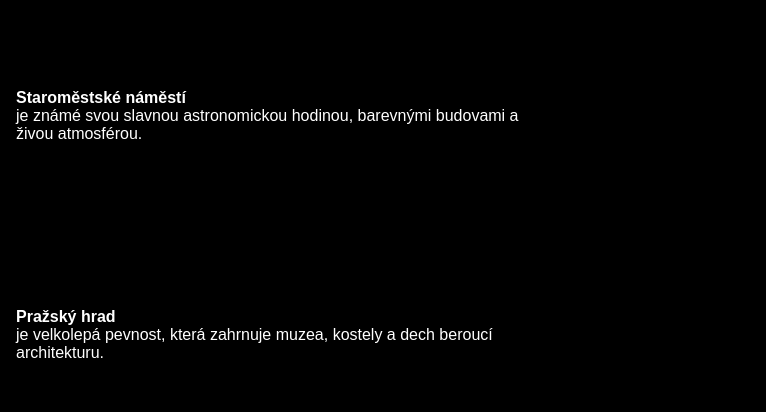
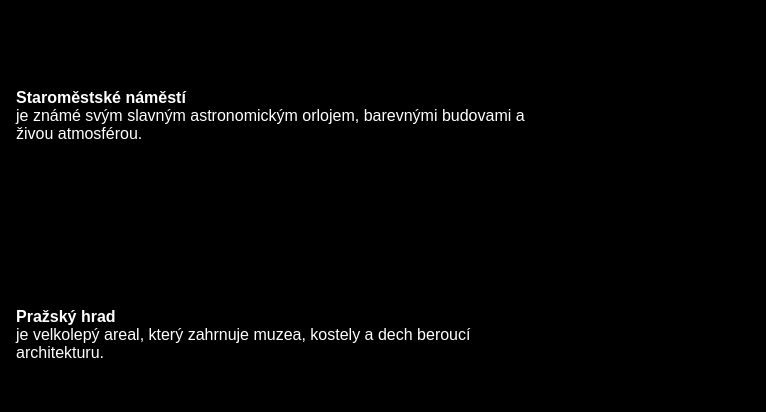
Before and after one commit to LittlekingApplication/littlekingmobileapp, a plain HTML site: page index.html in a window 1280 px wide. Shown: the part 2532-2944 px from the top of the page, 504-1280 px from the left. Drawn offline with Linux system fonts and the light colour scheme.

Commit message:
Update index.html
Update

```diff
--- a/index.html
+++ b/index.html
@@ -303,7 +303,7 @@
                         </div>
                         <div class="highlight-text">
                             <strong id="square-title">Staroměstské náměstí</strong><br>
-                            <div id="square-desc">je známé svou slavnou astronomickou hodinou, barevnými budovami a živou atmosférou</div>
+                            <div id="square-desc">je známé svým slavným astronomickým orlojem, barevnými budovami a živou atmosférou</div>
                         </div>
                     </div>
                 </div>
@@ -314,7 +314,7 @@
                         </div>
                         <div class="highlight-text">
                             <strong id="castle-title">Pražský hrad</strong><br>
-                            <div id="castle-desc">je velkolepá pevnost, která zahrnuje muzea, kostely a dech beroucí architekturu</div>
+                            <div id="castle-desc">je velkolepý areal, který zahrnuje muzea, kostely a dech beroucí architekturu</div>
                         </div>
                     </div>
                 </div>
@@ -484,35 +484,35 @@
             },
             ru: {
                 header: "Добро пожаловать в Little King",
-                "hotel-info-title": "Информация о гостинице",
-                "info-text": "Заселение: 15:00<br>Выселение: 11:00<br>Завтрак: 7:30-10:30<br>Уборка номеров: 15:00-18:00<br>Ресепшн работает круглосуточно<br>Wi-Fi бесплатно",
+                "hotel-info-title": "Информация об отеле",
+                "info-text": "Заселение: 15:00<br>Выселение: 11:00<br>Завтрак: 7:30-10:30<br>Уборка номеров: 15:00-18:00<br>Ресепшн работает круглосуточно<br>Wi-Fi бесплатно без пароля",
                 "services-title": "Наши услуги",
                 "concierge-title": "Услуга консьержа",
-                "concierge-desc": "Увеличьте свои впечатления, воспользовавшись индивидуальными турами, оформлением комнат и другими услугами!",
+                "concierge-desc": "Обогатите свои впечатления, воспользовавшись индивидуальными турами, оформлением комнат и другими услугами!",
                 "taxi-title": "Услуга такси",
                 "taxi-desc": "Комфортабельный трансфер до аэропорта и железнодорожного вокзала!",
                 "restaurant-title": "Резервирование ресторанов",
                 "restaurant-desc": "Побалуйте себя лучшими блюдами местной и международной кухни!",
                 "locations-title": "Наши места",
-                "hotel-malvaze": "Гостиница U Malvaze",
+                "hotel-malvaze": "Отель U Malvaze",
                 "malvaze-info": "Anenská 7, Прага 1<br>Главный отель с круглосуточным ресепшном",
-                "boutique-residence": "Бутик Резиденс",
-                "boutique-info": "Jilská 24, Прага 1<br>Резиденция с киоском для самообслуживания",
-                "old-town-residence": "Старый Город Резиденс",
-                "old-town-info": "Maiselová 15, Прага 1<br>Резиденция с киоском для самообслуживания",
+                "boutique-residence": "Резиденция Boutique",
+                "boutique-info": "Jilská 24, Прага 1<br>Резиденция с киоском самообслуживания",
+                "old-town-residence": "Резиденция Old Town",
+                "old-town-info": "Maiselová 15, Прага 1<br>Резиденция с киоском самообслуживания",
                 "contact-title": "Контакты",
-                "contact-info": "Если у вас есть вопросы, не стесняйтесь обращаться к нашей приёмной по WhatsApp или по электронной почте.",
+                "contact-info": "Если у вас есть вопросы, не стесняйтесь обращаться к нам по WhatsApp или по электронной почте.",
                 "highlights-title": "Основные достопримечательности Праги",
                 "bridge-title": "Карлов мост",
                 "bridge-desc": "исторический каменный мост, который предлагает захватывающие виды на реку Влтава и Пражский замок.",
                 "square-title": "Староместская площадь",
-                "square-desc": "знаменитая астрономическая часы, колоритные здания и живая атмосфера.",
+                "square-desc": "знаменитая астрономическими часами, колоритными зданиями и живой атмосферой.",
                 "castle-title": "Пражский замок",
                 "castle-desc": "грандиозная крепость, которая включает в себя музеи, церкви и архитектурные шедевры.",
                 "wenceslas-title": "Вацлавская площадь",
                 "wenceslas-desc": "оживленный район, наполненный магазинами, ресторанами и исторической архитектурой.",
                 "jewish-title": "Еврейский квартал",
-                "jewish-desc": "исторические важные места с синагогами, еврейским кладбищем и разными достопримечательностями.",
+                "jewish-desc": "исторически важные места с синагогами, еврейским кладбищем и разными достопримечательностями.",
                 "city-tours-title": "Городские экскурсии в Праге",
                 "all-inclusive-tour-title": "All Inclusive Tour:",
                 "all-inclusive-tour-desc": "Этот комплексный тур даст вам возможность увидеть лучшее из Праги за шесть часов.",
@@ -522,12 +522,12 @@
                 "night-cruise-desc": "Почувствуйте магию Праги при ночной экскурсии.",
                 "beer-tour-title": "Пивной тур:",
                 "beer-tour-desc": "Познайте чешскую пивную культуру в ходе трехчасового тура.",
-                "out-tours-title": "Экскурсии из Праги",
+                "out-tours-title": "Экскурсии за Прагой",
                 "cesky-krumlov-title": "Чешский Крумлов:",
-                "cesky-krumlov-desc": "Однодневный тур в Чешский Круmлов.",
+                "cesky-krumlov-desc": "Однодневный тур в Чешский Крумлов.",
                 "cesky-krumlov-price": "Цена: 2890 CZK / 2790 CZK для пожилых и студентов",
-                "terezin-title": "Мемориал Терецина:",
-                "terezin-desc": "Этот значимый тур вас ведет в Тереzin.",
+                "terezin-title": "Мемориал Терезина:",
+                "terezin-desc": "Этот значимый тур вас ведет в Теrеzin.",
                 "terezin-price": "Цена: 1490 CZK / 1390 CZK для пожилых и студентов",
                 "karlovy-vary-title": "Экскурсия в Карловы Вары:",
                 "karlovy-vary-desc": "Узнайте красоты и элегантность Карловых Вар.",
@@ -539,7 +539,7 @@
                 "kutna-hora-desc": "Изучите город Кутную Гору, объект Всемирного наследия ЮНЕСКО.",
                 "kutna-hora-price": "Цена: 1640 CZK / 1540 CZK для пожилых и студентов",
                 "restaurant-title": "Ресторан U Malvaze",
-                "footer-text": "Мы с радостью organizуем для вас экскурсию или забронируем столик в ресторане на нашей рецепции или по телефону."
+                "footer-text": "Мы с радостью организуем для вас экскурсию или забронируем столик в ресторане на нашей рецепции или по телефону."
             },
             cs: {
                 header: "Vítejte v hotelu Little King",
@@ -565,9 +565,9 @@
                 "bridge-title": "Karlův most",
                 "bridge-desc": "je historický kamenný most, který nabízí úchvatné výhledy na Vltavu a Pražský hrad.",
                 "square-title": "Staroměstské náměstí",
-                "square-desc": "je známé svou slavnou astronomickou hodinou, barevnými budovami a živou atmosférou.",
+                "square-desc": "je známé svým slavným astronomickým orlojem, barevnými budovami a živou atmosférou.",
                 "castle-title": "Pražský hrad",
-                "castle-desc": "je velkolepá pevnost, která zahrnuje muzea, kostely a dech beroucí architekturu.",
+                "castle-desc": "je velkolepý areal, který zahrnuje muzea, kostely a dech beroucí architekturu.",
                 "wenceslas-title": "Václavské náměstí",
                 "wenceslas-desc": "je živá čtvrť plná obchodů, restaurací a historické architektury.",
                 "jewish-title": "Židovská čtvrť",
@@ -624,11 +624,11 @@
                 "bridge-title": "Ponte Carlo",
                 "bridge-desc": "è un ponte in pietra storico che offre splendide viste sul fiume Vltava e sul Castello di Praga.",
                 "square-title": "Piazza della Città Vecchia",
-                "square-desc": "mostra il famoso Orologio Astronomico, edifici colorati e un'atmosfera vivace.",
+                "square-desc": "dove troverete il famoso Orologio Astronomico, edifici colorati e un'atmosfera vivace.",
                 "castle-title": "Castello di Praga",
                 "castle-desc": "è una grandiosa fortezza che comprende musei, chiese e architetture sorprendenti.",
                 "wenceslas-title": "Piazza Venceslao",
-                "wenceslas-desc": "è un vivace quartiere brimming di negozi, ristoranti e architettura storica.",
+                "wenceslas-desc": "un vivace quartiere pieno di negozi, ristoranti e architettura storica.",
                 "jewish-title": "Il Quartiere Ebraico",
                 "jewish-desc": "è di grande importanza storica con sinagoghe, il Cimitero Ebraico e vari punti di interesse.",
                 "city-tours-title": "Tour della città di Praga",
```
